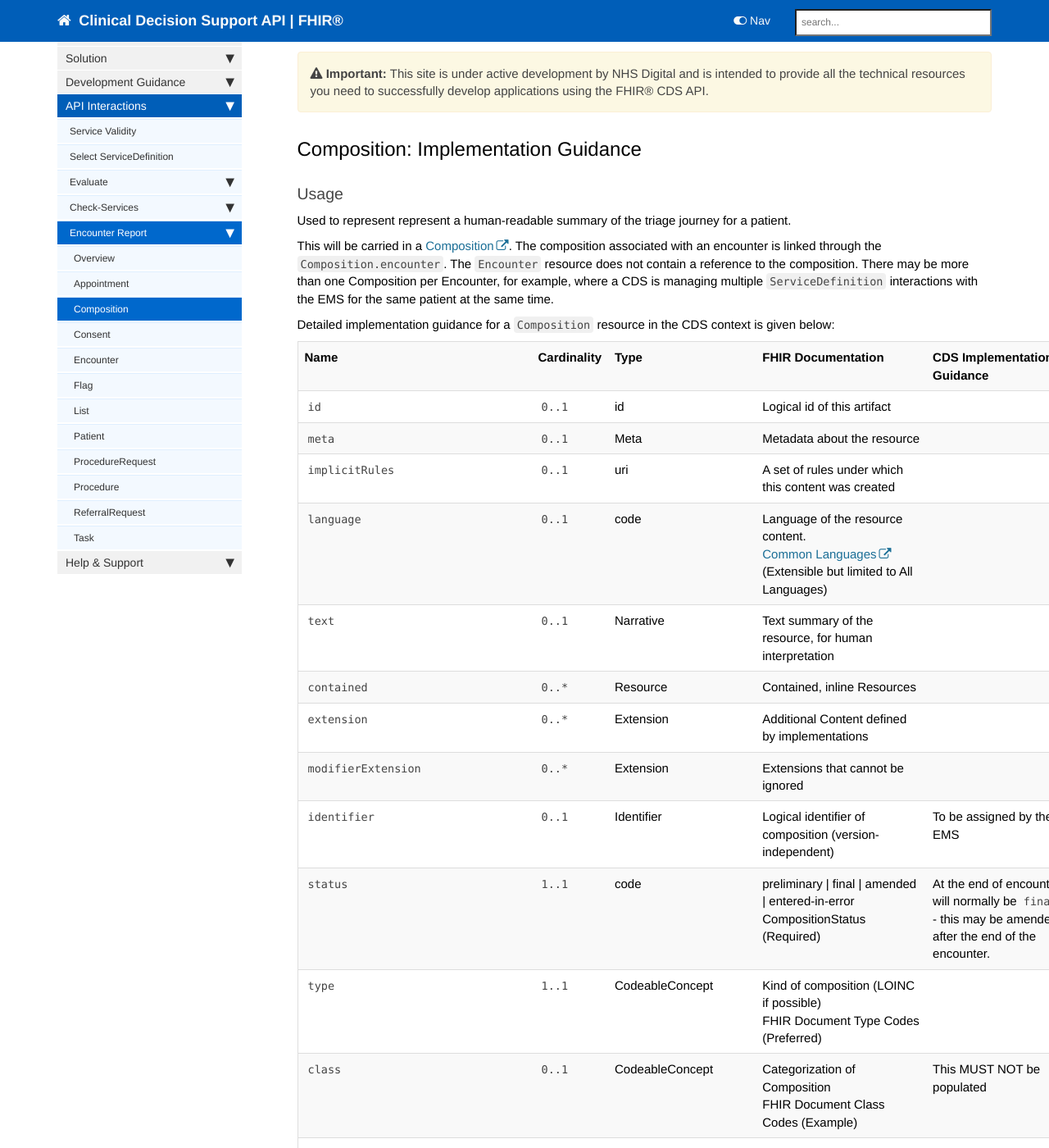
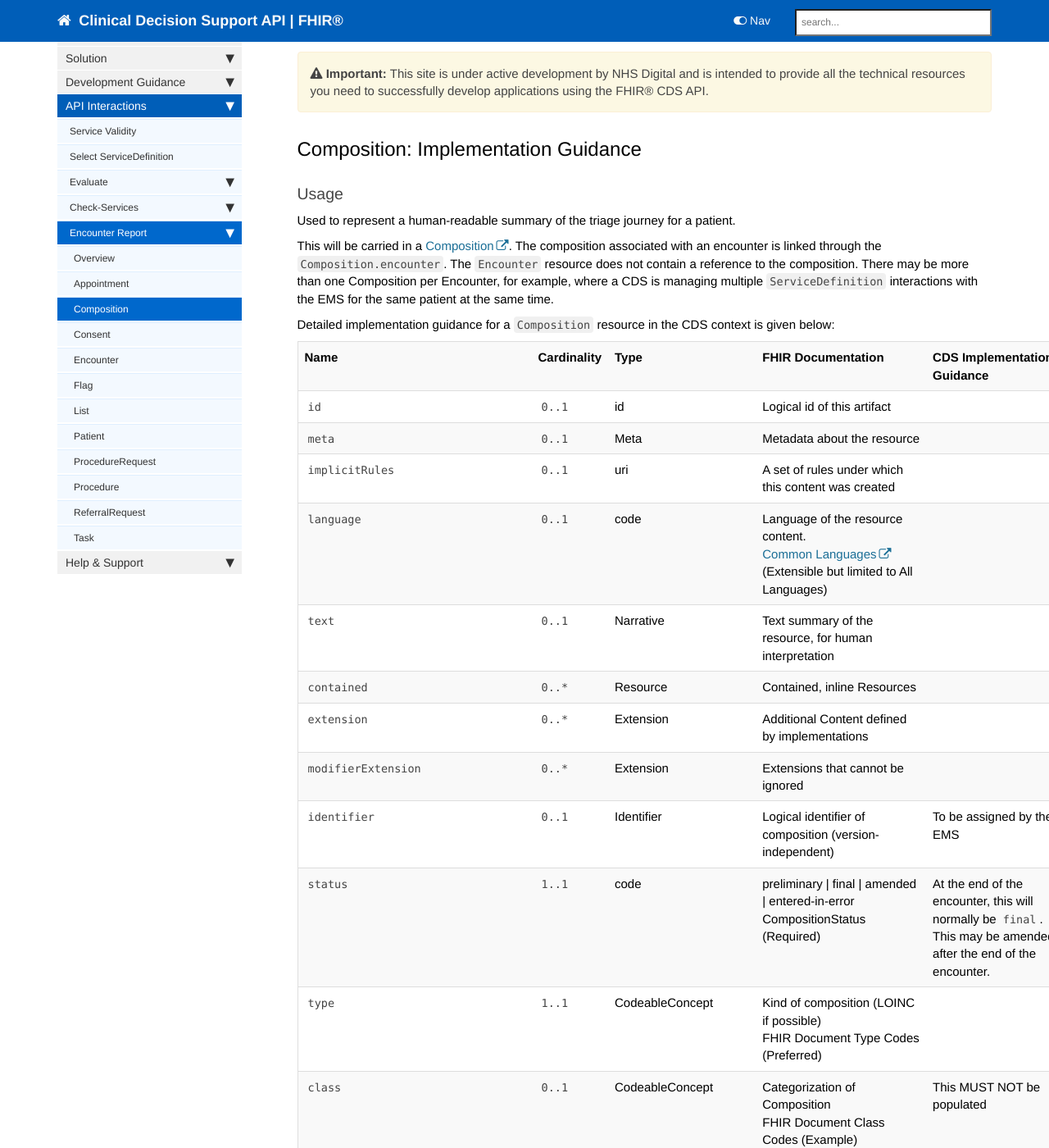
Before and after one commit to nhsconnect/FHIR-CDS, a Jekyll site: the page built from pages/explore/api_composition.md, in a window 1280 px wide and 1400 px high, scrolled down 212 px. Shown: the whole window at 82% size. Built offline with Jekyll 4.4.1, drawn with Linux system fonts in a browser that asks for light colours; nearby versions of some CDN libraries; comment, search, counter and statistics services are not loaded; some of the changed text lies outside the part shown.

Commit message:
Update api_composition.md

```diff
--- a/pages/explore/api_composition.md
+++ b/pages/explore/api_composition.md
@@ -42,7 +42,7 @@ td.sub-sub-sub{
 
 ### Usage ###
 
-Used to represent represent a human-readable summary of the triage journey for a patient.
+Used to represent a human-readable summary of the triage journey for a patient.
 
 This will be carried in a [Composition](http://hl7.org/fhir/stu3/composition.html).  The composition associated with an encounter is linked through the `Composition.encounter`.  The `Encounter` resource does not contain a reference to the composition.  There may be more than one Composition per Encounter, for example, where a CDS is managing multiple `ServiceDefinition` interactions with the EMS for the same patient at the same time.
 
@@ -126,7 +126,7 @@ Detailed implementation guidance for a `Composition` resource in the CDS context
     <td>code</td>
     <td>preliminary | final | amended | entered-in-error<br>
 CompositionStatus (Required)</td>
-    <td>At the end of encounter, will normally be <code>final</code> - this may be amended after the end of the encounter.</td>
+    <td>At the end of the encounter, this will normally be <code>final</code>. This may be amended after the end of the encounter.</td>
 </tr>
 <tr>
   <td><code>type</code></td>
```
Also changed, not shown: other parts of pages/explore/api_composition.md (+1 -1 lines).
